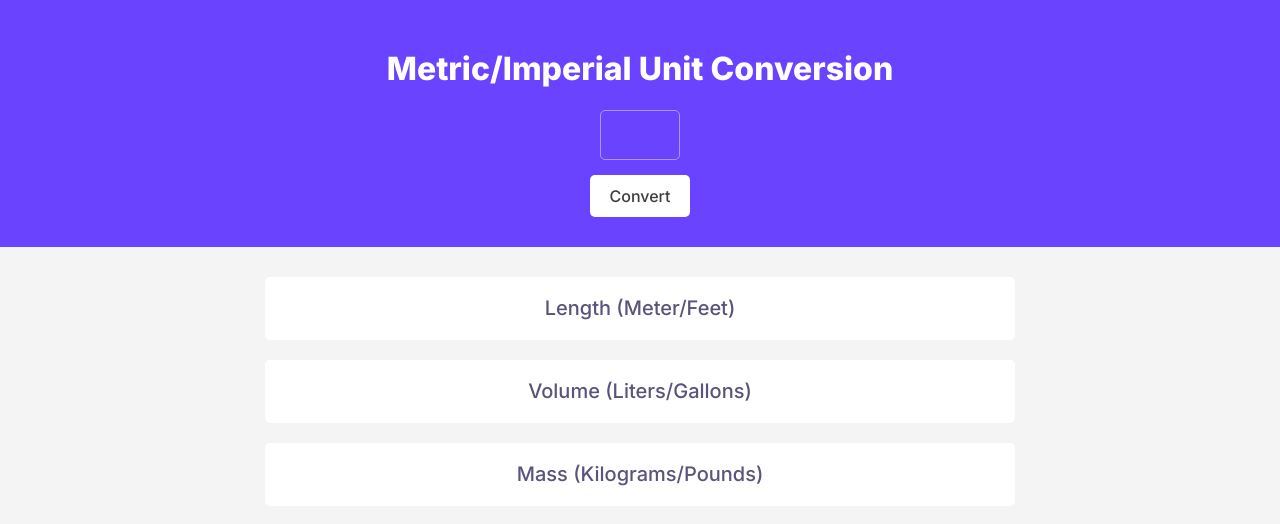
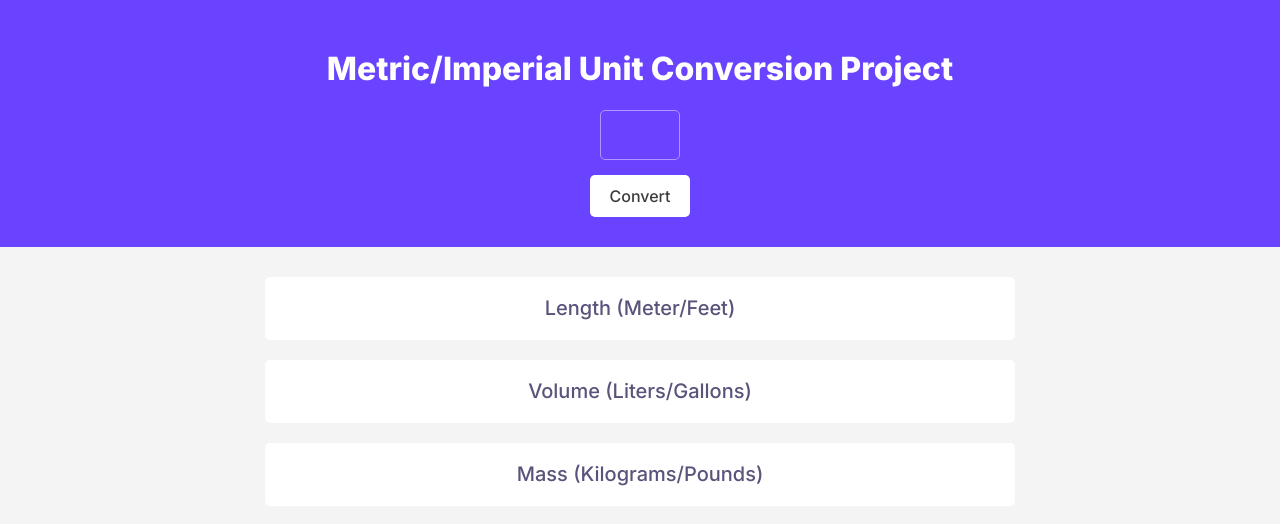
Before and after one commit to Thekaise/Metrics-Project, a website built with Vite: page index.html in a window 1280 px wide. Built offline with nearby package versions, Linux system fonts and the light colour scheme.

Commit message:
Update <h1> title of the project

```diff
--- a/index.html
+++ b/index.html
@@ -8,7 +8,7 @@
     <body>
         <div class="main-container">
             <div class="container">
-                <h1>Metric/Imperial Unit Conversion</h1>
+                <h1>Metric/Imperial Unit Conversion Project</h1>
                 <input id="num-value" type="number">
                 <button id="convert-btn" >Convert</button>
             </div>
```
